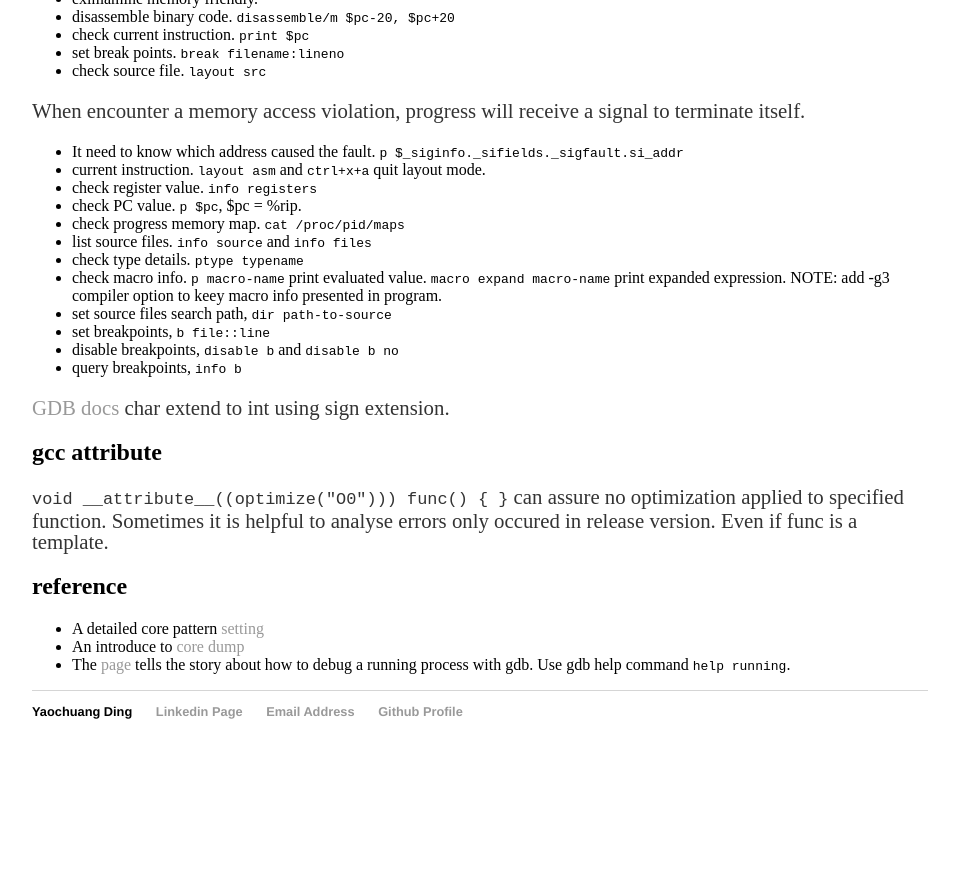
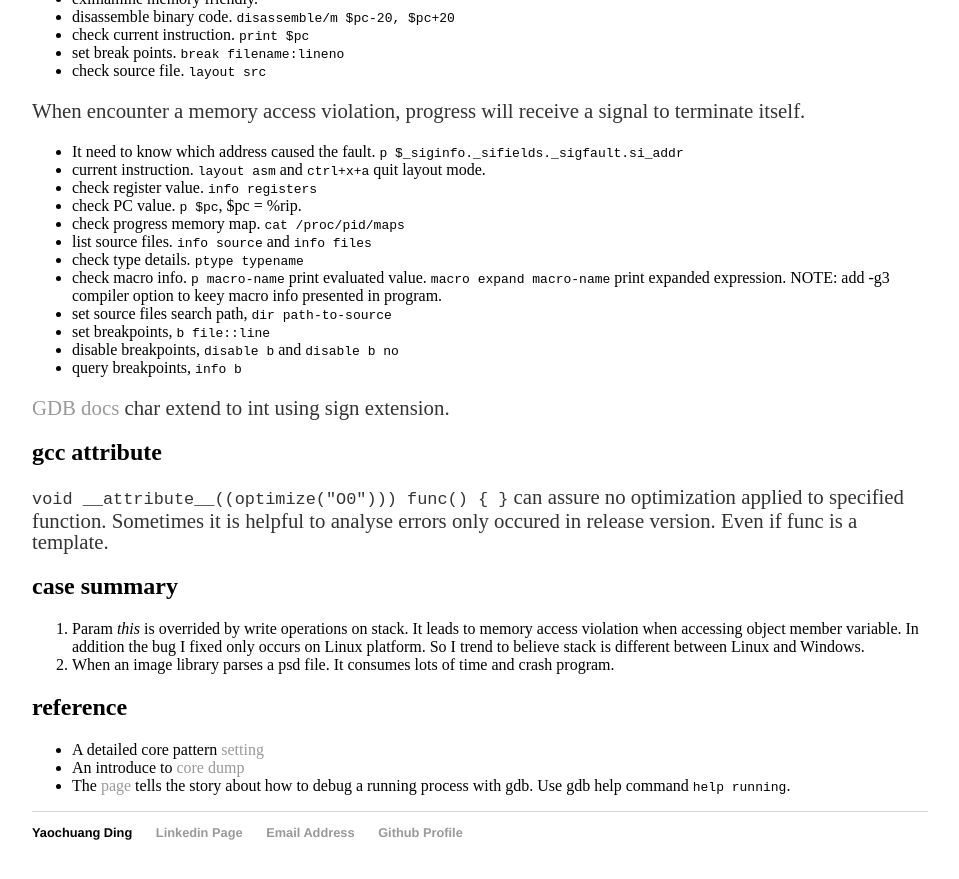
Before and after one commit to ychding11/ychding11.github.io, a Jekyll site: the page built from _posts/2015-03-12-Linux-Debug-summary.md, in a window 1280 px wide and 900 px high, scrolled down 1748 px. Shown: the top 879 px of the window, without its empty margins (160-1119 px from the left). Built offline with Jekyll 4.4.1, drawn with Linux system fonts in a browser that asks for light colours; before the commit the page ends 2527 px from its top, so only the background shows below that.

Commit message:
1. add debug case

```diff
--- a/_posts/2015-03-12-Linux-Debug-summary.md
+++ b/_posts/2015-03-12-Linux-Debug-summary.md
@@ -126,6 +126,14 @@ char extend to int using sign extension.
 applied to specified function. Sometimes it is helpful to analyse errors only
 occured in release version. Even if func is a template.
 
+## case summary
+1. Param *this* is overrided by write operations on stack. It leads to memory
+   access violation when accessing object member variable. In addition the
+   bug I fixed only occurs on Linux platform. So I trend to believe stack is
+   different between Linux and Windows.
+2. When an image library parses a psd file. It consumes lots of time and crash
+   program.
+
 ## reference
 - A detailed core pattern [setting](http://man7.org/linux/man-pages/man5/core.5.html)
 - An introduce to [core dump](http://www.cnblogs.com/hazir/p/linxu_core_dump.html)
```
